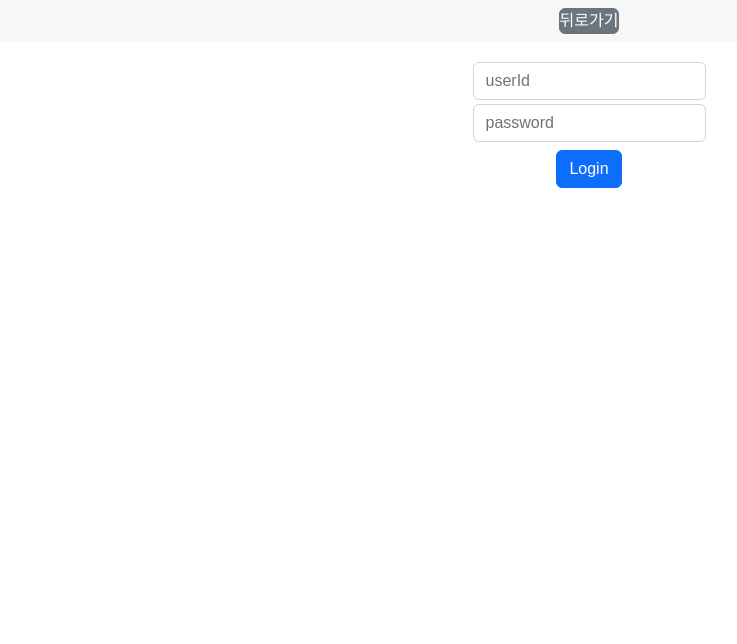
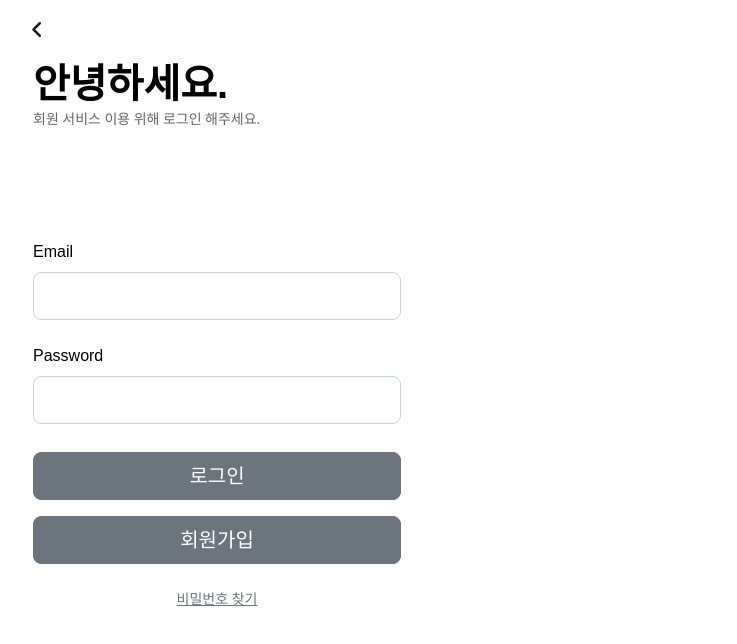
Before and after one commit to deogus-dev/front-nts, a Vue app: page /login in a window 1280 px wide. Shown: the top 644 px of the page, without its empty margins (51-788 px from the left). Built offline with nearby package versions, Linux system fonts and the light colour scheme; what vue-moment would draw is missing.

Commit message:
퍼블리싱 작업(로그인, 회원가입 )

```diff
--- a/src/App.vue
+++ b/src/App.vue
@@ -1,5 +1,7 @@
 <template>
   <div class="h-100 text-center">
+    <prev-btn/>
+    <link rel='stylesheet' href='https://stackpath.bootstrapcdn.com/font-awesome/4.7.0/css/font-awesome.min.css'>
     <transition name="slide-fade" mode="out-in">
       <router-view />
     </transition>
@@ -8,7 +10,12 @@
 </template>
 
 <script>
+import prevBtn from "@/components/button/prevBtn";
+
 export default {
+  components: {
+    prevBtn,
+  },
   data() {
     return {};
   },
--- a/src/components/button/prevBtn.vue
+++ b/src/components/button/prevBtn.vue
@@ -1,5 +1,12 @@
 <template>
-  <button class="btn btn-secondary p-0" @click="back">뒤로가기</button>
+  <nav class="navbar navbar-expand-lg">
+    <div class="container">
+      <a class="navbar-brand"  @click="back">
+        <i class="fa-solid fa-angle-left"></i>
+      </a>
+    </div>
+    <link rel="stylesheet" href="https://cdnjs.cloudflare.com/ajax/libs/font-awesome/6.2.0/css/all.min.css" integrity="sha512-xh6O/CkQoPOWDdYTDqeRdPCVd1SpvCA9XXcUnZS2FmJNp1coAFzvtCN9BmamE+4aHK8yyUHUSCcJHgXloTyT2A==" crossorigin="anonymous" referrerpolicy="no-referrer" />
+  </nav>
 </template>
 
 <script>
--- a/src/router/index.js
+++ b/src/router/index.js
@@ -6,6 +6,7 @@ import login from "@/views/login.vue";
 import signup from "@/views/signup.vue";
 import FrameDefault from "@/layouts/workFrame.vue";
 import pageRouter from "./pageRouter";
+import signupFinish from "@/views/signup-finish";
 
 Vue.use(VueRouter);
 
@@ -31,10 +32,16 @@ const routes = [
     component: login,
   },
   {
-    //로그인
+    // 회원가입
     path: "/signup",
     name: "signup",
     component: signup,
+  },
+  {
+    //회원가입 완료
+    path: "/signup-finish",
+    name: "signup-finish",
+    component: signupFinish,
   },
   {
     path: "/",
--- a/src/views/login.vue
+++ b/src/views/login.vue
@@ -1,39 +1,38 @@
 <template>
-  <div class="card border-0 h-100 w-100" style="display: inline-block">
-    <div class="card-header border-0">
-      <prev-btn></prev-btn>
+  <section class="vh-100">
+    <div class="container-fluid">
+      <div class="row">
+        <div class="col-sm-6 text-black">
+          <div class="px-5 ms-xl-4" style="text-align:left;">
+            <span class="h1 fw-bold mb-0">안녕하세요.</span>
+            <p>회원 서비스 이용 위해 로그인 해주세요.</p>
+          </div>
+          <div class="d-flex align-items-center h-custom-2 px-5 ms-xl-4 mt-5 pt-5 pt-xl-0 mt-xl-n5">
+            <form style="width: 23rem;">
+              <div class="form-outline mb-4">
+                <label class="form-label" for="email" style="text-align:left;">Email</label>
+                <input type="email" id="email" class="form-control form-control-lg" />
+              </div>
+              <div class="form-outline mb-4">
+                <label class="form-label" for="password" style="text-align:left;">Password</label>
+                <input type="password" id="password" class="form-control form-control-lg" />
+              </div>
+              <div class="pt-1 mb-4">
+                <button class="btn btn-secondary btn-lg btn-block mb-3" style="width: 100%;" type="button" @click="login">로그인</button>
+                <button class="btn btn-secondary btn-lg btn-block" style="width: 100%;" type="button" @click="signup">회원가입</button>
+              </div>
+              <p class="small mb-5 pb-lg-2"><a class="text-muted" href="#!">비밀번호 찾기</a></p>
+            </form>
+          </div>
+        </div>
+      </div>
     </div>
-    <div
-      class="card-body border-0 h-100 align-middle"
-      style="display: inline-block"
-    >
-      <input
-        type="text"
-        class="form-control my-1 align-middle"
-        v-model="user"
-        placeholder="userId"
-      />
-      <input
-        type="password"
-        class="form-control my-1"
-        v-model="password"
-        placeholder="password"
-      />
-      <button class="btn btn-primary my-1" @click="login">Login</button>
-      <!-- <router-link :to="{ name: 'main' }" class="btn btn-primary my-1"
-        >Login</router-link
-      > -->
-    </div>
-  </div>
+  </section>
 </template>
 
 <script>
-import prevBtn from "@/components/button/prevBtn.vue";
 export default {
   name: "login",
-  components: {
-    prevBtn,
-  },
   data() {
     return {
       loginSuccess: false,
@@ -58,6 +57,24 @@ export default {
         // throw new Error(err)
       }
     },
+    async signup() {
+      await this.$router.push("/signup");
+    },
   },
 };
 </script>
+<style>
+.bg-image-vertical {
+  position: relative;
+  overflow: hidden;
+  background-repeat: no-repeat;
+  background-position: right center;
+  background-size: auto 100%;
+}
+
+@media (min-width: 1025px) {
+  .h-custom-2 {
+    height: 100%;
+  }
+}
+</style>
--- a/src/views/signup-finish.vue
+++ b/src/views/signup-finish.vue
@@ -1,12 +1,28 @@
 <template>
-  <div>
-    회원가입완료(TODO 퍼블)
-  </div>
+  <section class='vh-100 bg-image'>
+    <div class="text-center my-5">
+      <img class="img-fluid rounded-circle mb-4" src="https://dummyimage.com/150x150/6c757d/dee2e6.jpg" alt="..."/>
+    </div>
+    <section class="">
+      <div class="container">
+        <div class="row justify-content-center">
+          <div class="col-lg-6">
+            <h2>회원 가입 완료</h2>
+            <p class="lead">공구일팔 가입이 완료되었습니다.</p>
+            <p class="mb-0">감사합니다.</p>
+          </div>
+        </div>
+      </div>
+    </section>
+    <div class='d-flex justify-content-center'>
+      <button type="button" @click="$router.push('/login')" class="btn btn-secondary" style="width: 80%;">확인</button>
+    </div>
+  </section>
 </template>
 
 <script>
 export default {
-  name: "signup-finish"
+  name: "signup-finish",
 }
 </script>
 
--- a/src/views/signup.vue
+++ b/src/views/signup.vue
@@ -1,14 +1,11 @@
 <template>
-  <section class='vh-100 bg-image'>
-    <div class='mask d-flex align-items-center h-100 gradient-custom-3'>
-      <div class='container h-100' style="text-align: start">
-        <div class='row d-flex justify-content-center align-items-center h-100'>
-          <div class='col-12 col-md-9 col-lg-7 col-xl-6'>
-            <div class='card' style='border-radius: 15px;'>
-              <div class='card-body p-5'>
-                <form name='signup' class="needs-validation" novalidate>
-                  <div v-if="!isFirstStepSign && !isAddInfo">
-                  <h2 class='text-uppercase mb-5'>본인 확인을 위해 이메일 주소를 입력해 주세요.</h2>
+  <section class="vh-100">
+    <div class="container-fluid">
+      <div class="row">
+        <div class="col-sm-6 text-black">
+          <div class="px-5 ms-xl-4" style="text-align:left;">
+            <span class="h1 fw-bold mb-0" >{{ headerText }}</span>
+          </div>
           <ul class='checkbox-info'>
             <li>
               <input type='checkbox' id='personalInfo' v-model="isPersonalInfoCheck"/>
@@ -18,6 +15,8 @@
               </div>
             </li>
           </ul>
+          <form>
+            <div v-if="!isFirstStepSign && !isAddInfo">
               <div class='input-group form-outline mb-4'>
                 <input type='email' v-model='email' v-bind:class="{ 'is-invalid': emailError }" id='email'
                        placeholder="it1234@gsitm.com" class='form-control form-control-lg sign-input'/>
@@ -97,10 +96,6 @@
         </div>
       </div>
     </div>
-        </div>
-      </div>
-    </div>
-    <link rel='stylesheet' href='https://stackpath.bootstrapcdn.com/font-awesome/4.7.0/css/font-awesome.min.css'>
   </section>
 </template>
 
@@ -112,11 +107,9 @@ import axios from "axios";
 
 export default {
   name: 'signUp',
-  components: {
-//    prevBtn,
-  },
   data() {
     return {
+      headerText: '본인 확인을 위해 이메일주소를 입력해 주세요.',
       email: '',
       chkPassword: '',
       password: '',
@@ -225,6 +218,7 @@ export default {
             });
             document.getElementById('verify-code').disabled = true;
             this.isFirstStepSign = true;
+            this.headerText = '비밀번호 입력';
             console.log("인증성공")
           }else{
             this.errors.push({
@@ -265,6 +259,7 @@ export default {
         this.errors.push({
           'message': '올바른 비밀번호입니다.'
         });
+        this.headerText = '추가정보 입력';
       }
     },
     async sendForm(){
@@ -289,17 +284,14 @@ export default {
 
       try {
         const result = await axios.post('/auth/new',{
-              email : 'it1596@gsitm.com',
-              // email : this.email,
-              password : '1q2w3e4r5t!',
-              // password : this.password,
+              email : this.email,
+              password : this.password,
               name: this.name,
               contact: this.contact,
               companyCode: "C0001",
               pushAgreeYn: "N"
             }
         );
-        console.log('result ===>', result)
         await this.$router.push('./signup-finish');
       } catch (err) {
         throw new Error(err)
```
Lines whose indentation alone changed are shown as unchanged.
